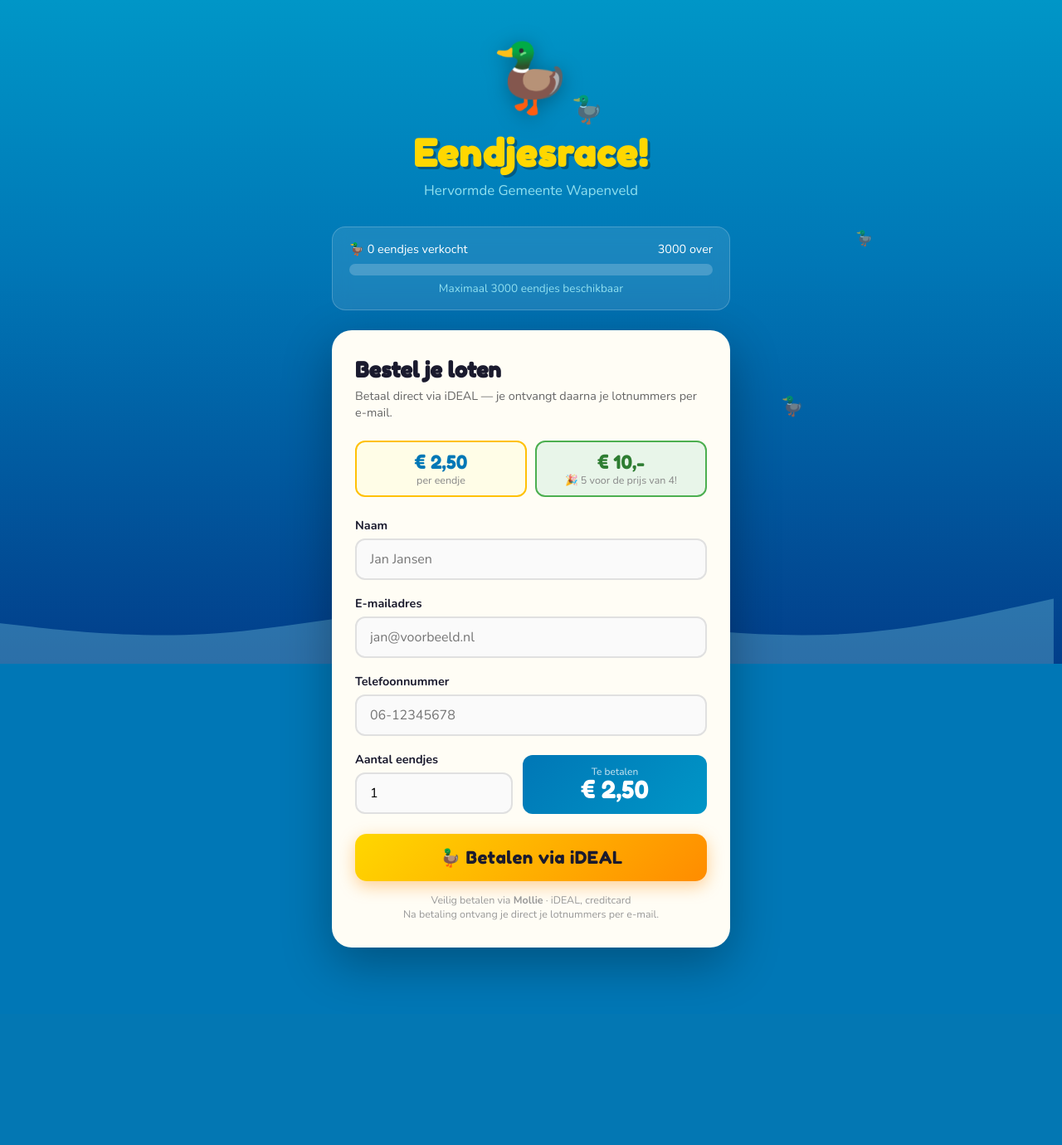
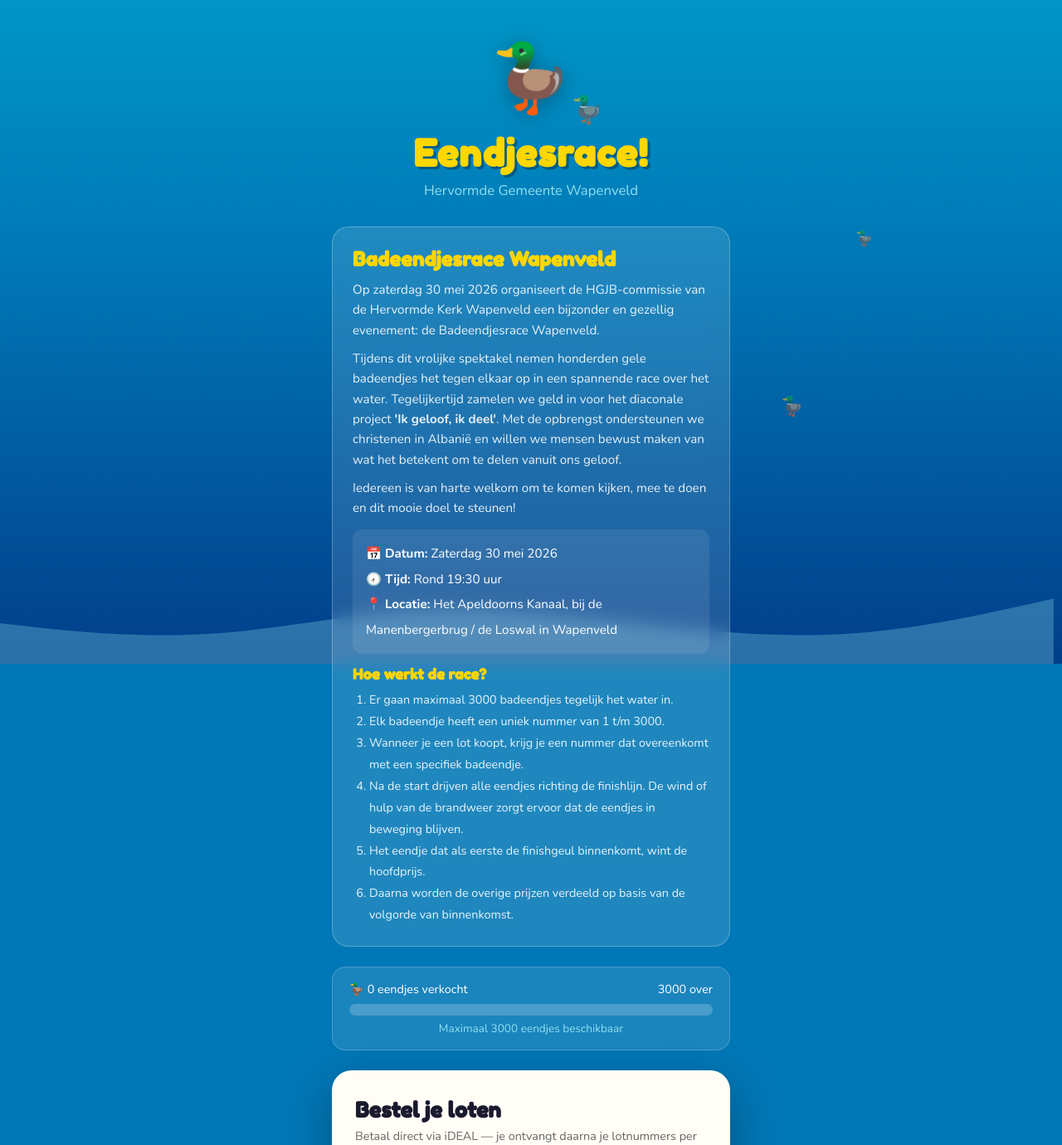
Before and after one commit to palmw01/eendjesrace, a Flask app: page / in a window 1280 px wide. Shown: the top 1380 px of the page at 83% size. Before the commit the page ends 1179 px from the top, so only its background shows below. Run offline with Flask 3, Linux system fonts and the light colour scheme; data that the repository does not hold is empty; parts of the project's set-up code (start-up, migrations or seed data) failed here and were passed over.

Commit message:
Update documentatie en homepage met evenementinformatie

```diff
--- a/templates/index.html
+++ b/templates/index.html
@@ -3,7 +3,7 @@
 <head>
   <meta charset="UTF-8" />
   <meta name="viewport" content="width=device-width, initial-scale=1.0" />
-  <title>🦆 Eendjesrace – Bestel je loten</title>
+  <title>🦆 Badeendjesrace Wapenveld – Bestel je loten</title>
   <link rel="preconnect" href="https://fonts.googleapis.com">
   <link href="https://fonts.googleapis.com/css2?family=Fredoka+One&family=Nunito:wght@400;600;700&display=swap" rel="stylesheet">
   <style>
@@ -275,6 +275,53 @@
     }
     .kleine-tekst a { color: var(--blauw); }
 
+    /* Info sectie */
+    .info-kaart {
+      background: rgba(255,255,255,0.12);
+      backdrop-filter: blur(10px);
+      border: 1px solid rgba(255,255,255,0.25);
+      border-radius: 20px;
+      padding: 24px 24px;
+      margin-bottom: 24px;
+      color: white;
+    }
+    .info-kaart h2 {
+      font-family: 'Fredoka One', cursive;
+      font-size: 1.5rem;
+      color: var(--geel);
+      margin-bottom: 10px;
+    }
+    .info-kaart p {
+      font-size: 0.95rem;
+      line-height: 1.6;
+      color: rgba(255,255,255,0.9);
+      margin-bottom: 10px;
+    }
+    .info-kaart p:last-child { margin-bottom: 0; }
+    .evenement-details {
+      background: rgba(255,255,255,0.08);
+      border-radius: 12px;
+      padding: 14px 16px;
+      margin: 14px 0;
+      font-size: 0.95rem;
+      line-height: 2;
+    }
+    .hoe-werkt-het {
+      margin-top: 14px;
+    }
+    .hoe-werkt-het h3 {
+      font-family: 'Fredoka One', cursive;
+      font-size: 1.1rem;
+      color: var(--geel);
+      margin-bottom: 8px;
+    }
+    .hoe-werkt-het ol {
+      padding-left: 20px;
+      font-size: 0.9rem;
+      line-height: 1.8;
+      color: rgba(255,255,255,0.9);
+    }
+
     /* Uitverkocht banner */
     .uitverkocht {
       text-align: center;
@@ -304,6 +351,40 @@
     <h1>Eendjesrace!</h1>
     <p>Hervormde Gemeente Wapenveld</p>
   </header>
+
+  <!-- Evenementinformatie -->
+  <div class="info-kaart">
+    <h2>Badeendjesrace Wapenveld</h2>
+    <p>
+      Op zaterdag 30 mei 2026 organiseert de HGJB-commissie van de Hervormde Kerk Wapenveld
+      een bijzonder en gezellig evenement: de Badeendjesrace Wapenveld.
+    </p>
+    <p>
+      Tijdens dit vrolijke spektakel nemen honderden gele badeendjes het tegen elkaar op in een
+      spannende race over het water. Tegelijkertijd zamelen we geld in voor het diaconale project
+      <strong>'Ik geloof, ik deel'</strong>. Met de opbrengst ondersteunen we christenen in Albanië
+      en willen we mensen bewust maken van wat het betekent om te delen vanuit ons geloof.
+    </p>
+    <p>Iedereen is van harte welkom om te komen kijken, mee te doen en dit mooie doel te steunen!</p>
+
+    <div class="evenement-details">
+      📅 <strong>Datum:</strong> Zaterdag 30 mei 2026<br>
+      🕢 <strong>Tijd:</strong> Rond 19:30 uur<br>
+      📍 <strong>Locatie:</strong> Het Apeldoorns Kanaal, bij de Manenbergerbrug / de Loswal in Wapenveld
+    </div>
+
+    <div class="hoe-werkt-het">
+      <h3>Hoe werkt de race?</h3>
+      <ol>
+        <li>Er gaan maximaal 3000 badeendjes tegelijk het water in.</li>
+        <li>Elk badeendje heeft een uniek nummer van 1 t/m 3000.</li>
+        <li>Wanneer je een lot koopt, krijg je een nummer dat overeenkomt met een specifiek badeendje.</li>
+        <li>Na de start drijven alle eendjes richting de finishlijn. De wind of hulp van de brandweer zorgt ervoor dat de eendjes in beweging blijven.</li>
+        <li>Het eendje dat als eerste de finishgeul binnenkomt, wint de hoofdprijs.</li>
+        <li>Daarna worden de overige prijzen verdeeld op basis van de volgorde van binnenkomst.</li>
+      </ol>
+    </div>
+  </div>
 
   <!-- Voortgangsbalk -->
   <div class="voortgang-card">
```
Also changed, not shown: CLAUDE.md (+3 -2 lines), README.md.
